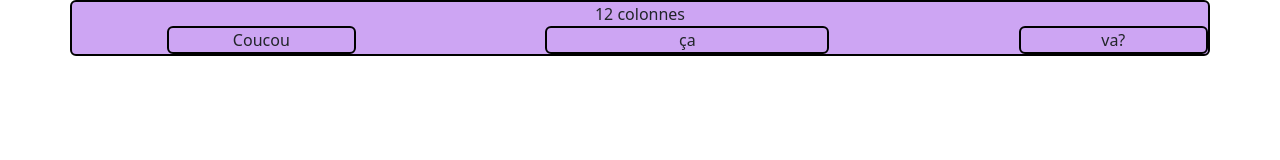
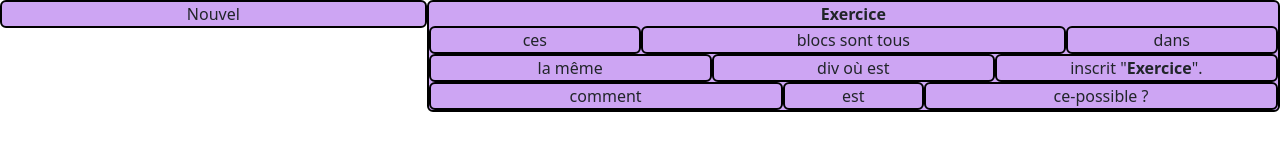
Before and after one commit to GigiTheGiraffe/exercises-bootstrap, a plain HTML site: page index.html in a window 1280 px wide. Drawn offline with nearby package versions, Linux system fonts and the light colour scheme.

Commit message:
2- imbricated elements

```diff
--- a/index.html
+++ b/index.html
@@ -9,17 +9,29 @@
   </head>
   <body>
     <section>
-      <div class="container text-center bg-purple border border-black border-2  rounded">
-        <div class="row row-cols-12">
-        <div class="col-12">12 colonnes</div>
-        <div class="col-1"></div>
-        <div class="col-2 border border-black border-2 rounded" >Coucou</div>
-        <div class="col-2"></div>
-        <div class="col-3 border border-black border-2 rounded">ça</div>
-        <div class="col-2"></div>
-        <div class="col-2 border border-black border-2 rounded">va?</div>
+         <div class="container-fluid text-center">
+            <div class="row row-cols-12 ">
+                <div class="col-4">
+                  <div class="row">
+                    <div class="col border border-black border-2 rounded bg-purple">Nouvel</div>
+                  </div>
+                </div>
+                <div class="col-8 border border-black border-2 rounded bg-purple">
+                  <div class="row">
+                    <div class="col-12"><b>Exercice</b></div>
+                    <div class="col-3 border border-black border-2 rounded">ces</div>
+                    <div class="col-6 border border-black border-2 rounded">blocs sont tous</div>
+                    <div class="col-3 border border-black border-2 rounded">dans</div>
+                    <div class="col-4 border border-black border-2 rounded">la même</div>
+                    <div class="col-4 border border-black border-2 rounded">div où est</div>
+                    <div class="col-4 border border-black border-2 rounded">inscrit "<b>Exercice</b>".</div>
+                    <div class="col-5 border border-black border-2 rounded">comment</div>
+                    <div class="col-2 border border-black border-2 rounded">est</div>
+                    <div class="col-5 border border-black border-2 rounded">ce-possible ?</div>
+                  </div>
+                </div>
+            </div>
         </div>
-      </div>
     </section>
     <script src="https://cdn.jsdelivr.net/npm/bootstrap@5.3.3/dist/js/bootstrap.bundle.min.js" integrity="sha384-YvpcrYf0tY3lHB60NNkmXc5s9fDVZLESaAA55NDzOxhy9GkcIdslK1eN7N6jIeHz" crossorigin="anonymous"></script>
   </body>
```
